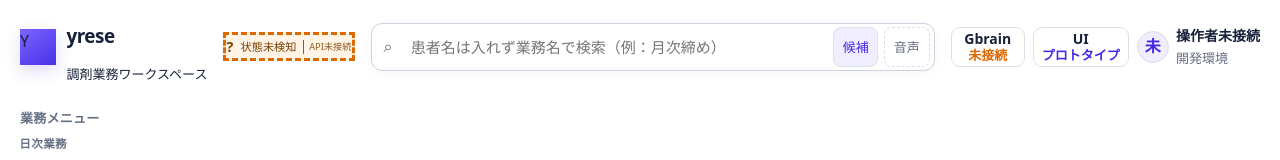
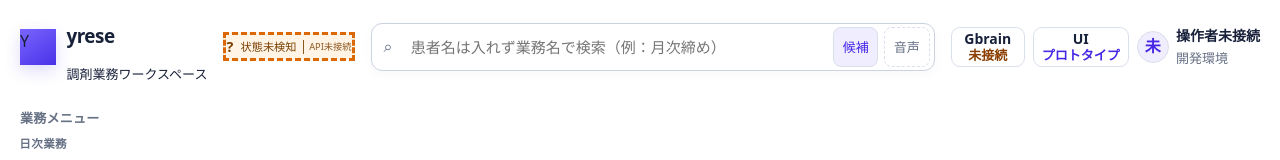
Before and after one commit to yusuketakuma/yrese, a Next.js app in the folder apps/web/: page /admin in a window 1280 px wide. Shown: the top 160 px of the page. Built offline with nearby package versions, Linux system fonts and the light colour scheme.

Commit message:
fix(a11y): raise disconnected status contrast

```diff
--- a/apps/web/app/operator-completion-refinement.css
+++ b/apps/web/app/operator-completion-refinement.css
@@ -2,6 +2,11 @@
  * Completion pass for unsaved-draft safety and disabled-action ergonomics.
  * Loaded after the adversarial layer. Domain status semantics are unchanged.
  */
+
+/* The base warning orange is suitable for borders, not small text on white. */
+.integration-chip[data-state="disconnected"] small {
+  color: #8a3f00;
+}
 
 .prototype-action-shell {
   display: inline-grid;
```
